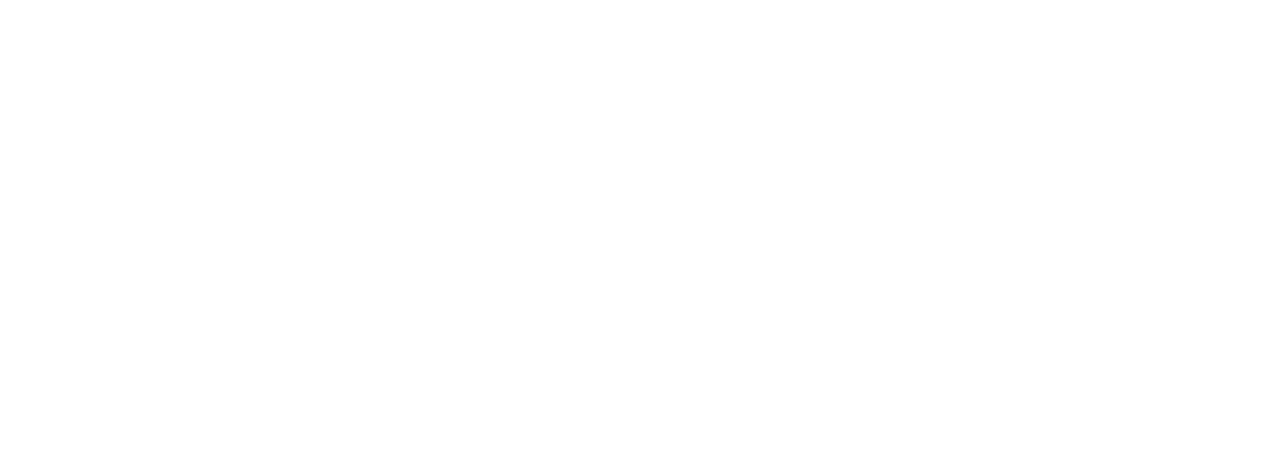
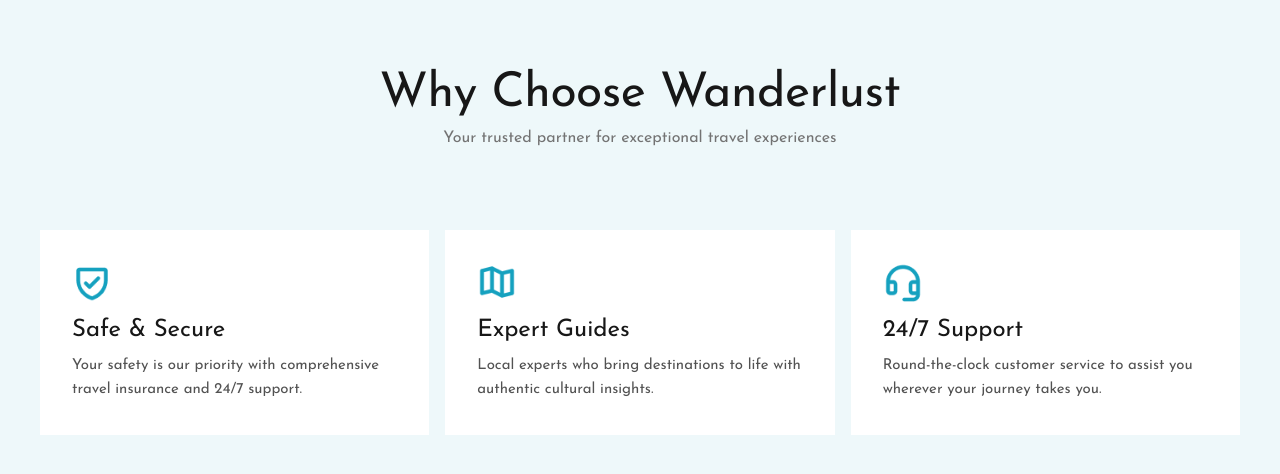
Before and after one commit to asifdev62/Wanderlust, a Next.js app: page / in a window 1280 px wide. Shown: the part 712-1186 px from the top of the page. Before the commit the page ends 800 px from the top, so only its background shows below. Built offline with nearby package versions, Linux system fonts and the light colour scheme.

Commit message:
who-choose part add

```diff
--- a/src/app/page.tsx
+++ b/src/app/page.tsx
@@ -1,11 +1,13 @@
 import { Banner } from "@/components/banner";
 import { Navbar } from "@/components/navbar";
+import { WhyChoose } from "@/components/why-choose";
 
 export default function Home() {
   return (
     <main className="flex min-h-screen flex-col">
       <Navbar />
       <Banner />
+      <WhyChoose />
     </main>
   );
 }
--- /dev/null
+++ b/src/components/why-choose.tsx
@@ -0,0 +1,62 @@
+import Image from "next/image";
+
+const features = [
+  {
+    icon: "/images/ShieldCheck.png",
+    title: "Safe & Secure",
+    description:
+      "Your safety is our priority with comprehensive travel insurance and 24/7 support.",
+  },
+  {
+    icon: "/images/MapTrifold.png",
+    title: "Expert Guides",
+    description:
+      "Local experts who bring destinations to life with authentic cultural insights.",
+  },
+  {
+    icon: "/images/Headset.png",
+    title: "24/7 Support",
+    description:
+      "Round-the-clock customer service to assist you wherever your journey takes you.",
+  },
+];
+
+export function WhyChoose() {
+  return (
+    <section className="bg-[#eef8fa] px-6 py-20 lg:py-28">
+      <div className="mx-auto max-w-[1200px]">
+        <div className="text-center">
+          <h2 className="text-4xl font-normal tracking-[-0.01em] text-neutral-900 sm:text-5xl">
+            Why Choose Wanderlust
+          </h2>
+          <p className="mt-2 text-sm text-neutral-500 sm:text-base">
+            Your trusted partner for exceptional travel experiences
+          </p>
+        </div>
+
+        <div className="mt-14 grid gap-3 md:grid-cols-3 lg:mt-20 lg:gap-4">
+          {features.map((feature) => (
+            <article
+              key={feature.title}
+              className="bg-white p-6 lg:p-8"
+            >
+              <Image
+                src={feature.icon}
+                alt=""
+                width={48}
+                height={48}
+                className="size-7 lg:size-10"
+              />
+              <h3 className="mt-3 text-xl font-normal text-neutral-900 lg:text-2xl">
+                {feature.title}
+              </h3>
+              <p className="mt-2 text-sm leading-relaxed text-neutral-600 lg:text-[15px]">
+                {feature.description}
+              </p>
+            </article>
+          ))}
+        </div>
+      </div>
+    </section>
+  );
+}
```
